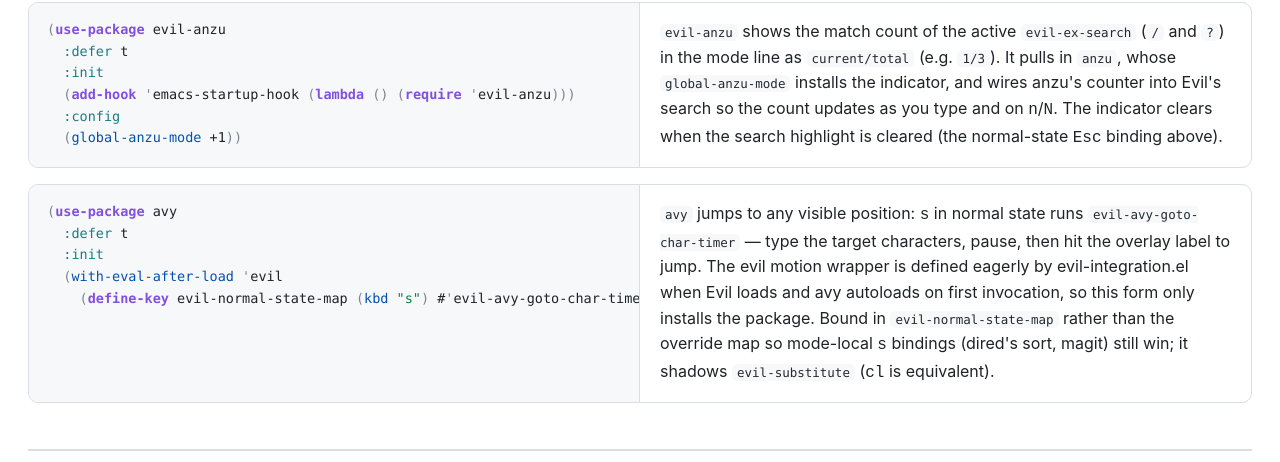
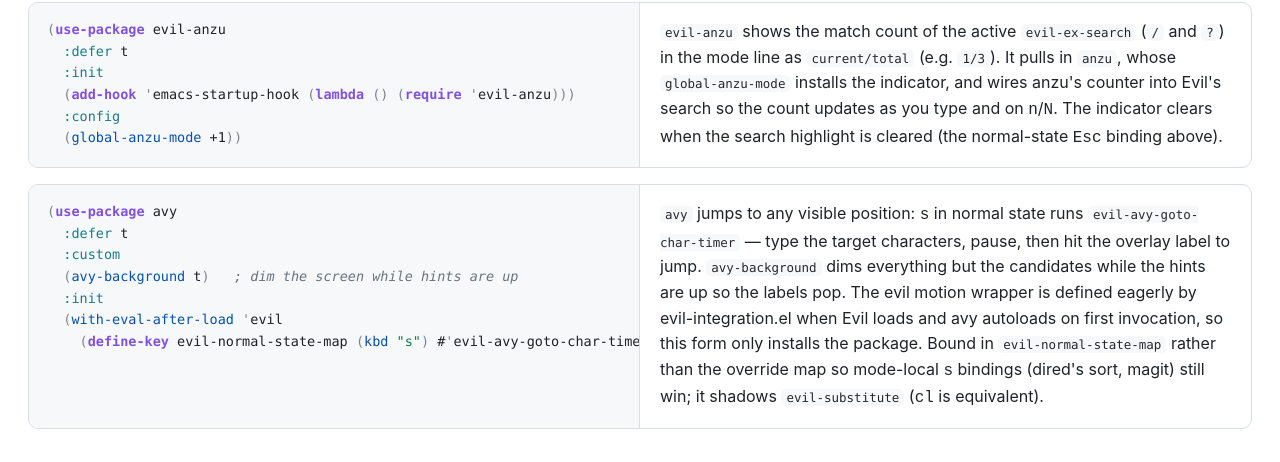
Before and after one commit to amiorin/.emacs.d, a plain HTML site: page index.html in a window 1280 px wide. Shown: the part 7423-7885 px from the top of the page. Drawn offline with Linux system fonts and the light colour scheme.

Commit message:
avy: enable avy-background to dim screen while hints are up
- Sets avy-background to t so non-candidate text is grayed out,
  making the overlay labels pop during avy navigation.
- Updates the annotated walkthrough (index.html) and CLAUDE.md
  documentation to reflect the change.

```diff
--- a/index.html
+++ b/index.html
@@ -617,13 +617,16 @@
   <div class="row">
 <pre class="code">(use-package avy
   :defer t
+  :custom
+  (avy-background t)   ; dim the screen while hints are up
   :init
   (with-eval-after-load 'evil
     (define-key evil-normal-state-map (kbd "s") #'evil-avy-goto-char-timer)))</pre>
     <div class="prose">
       <p><code>avy</code> jumps to any visible position: <kbd>s</kbd> in normal state runs
       <code>evil-avy-goto-char-timer</code> — type the target characters, pause, then hit
-      the overlay label to jump. The evil motion wrapper is defined eagerly by
+      the overlay label to jump. <code>avy-background</code> dims everything but the
+      candidates while the hints are up so the labels pop. The evil motion wrapper is defined eagerly by
       evil-integration.el when Evil loads and avy autoloads on first invocation, so this
       form only installs the package. Bound in <code>evil-normal-state-map</code> rather
       than the override map so mode-local <kbd>s</kbd> bindings (dired's sort, magit)
```
Also changed, not shown: 2 other files.
